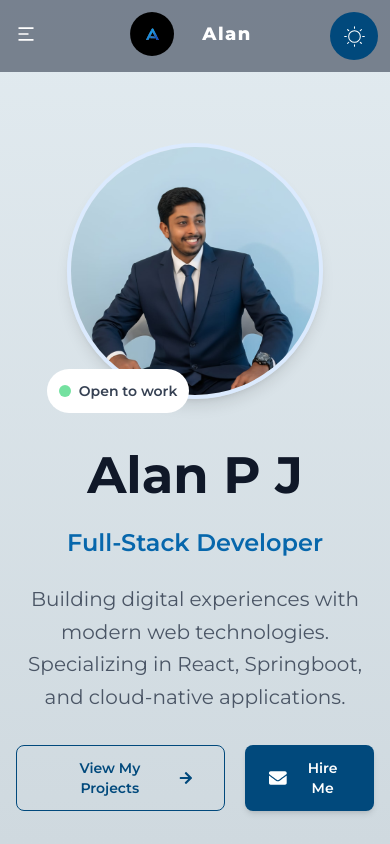
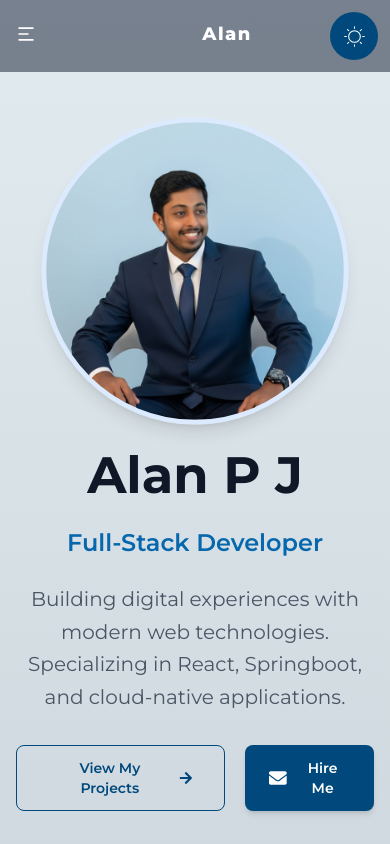
Before and after one commit to Alan-P-J/React_Tailwind_Portfolio_Demo, a React (Vite) app: page / in a window 390 px wide. Shown: the top 844 px of the page. Built offline with nearby package versions, Linux system fonts and the light colour scheme; a web font is replaced by a local one.

Commit message:
Profile Image added

```diff
--- a/src/components/Header.jsx
+++ b/src/components/Header.jsx
@@ -55,7 +55,7 @@ const Header = forwardRef(
             </div>
           </button>
           <div className="flex items-center gap-2 pl-1">
-            <img src={Logo} alt="Logo" className="rounded-full h-11 w-11" />
+            <img src={Logo} alt="Logo" className="rounded-full max-md:invisible h-11 w-11" />
           <p className="flex items-center justify-center pl-5 text-lg text-white duration-500 dark:text-black demo">
            Alan
           </p>
--- a/src/components/Hero.jsx
+++ b/src/components/Hero.jsx
@@ -37,7 +37,7 @@ const ScrollToEmail = () => {
     <div className="flex flex-col-reverse items-center justify-between gap-12 pt-7 lg:flex-row">
 
       <div className="flex-1 text-center lg:text-left">
-        <h1 className="mb-6 text-4xl font-bold text-gray-900 md:text-5xl lg:text-6xl dark:text-white">
+        <h1 className="mb-6 text-4xl font-bold text-gray-900 md:text-8xl md-max:text-lg dark:text-white">
           Alan P J
         </h1>
 
@@ -82,7 +82,7 @@ const ScrollToEmail = () => {
               </div>
               </div>
         </div> */}
-         <div className="visible absolute p-3 bg-white rounded-full top-[35%] left-[12%] md:invisible md:left-0 md:right">
+         {/* <div className="visible absolute p-3 bg-white rounded-full top-[35%] left-[12%] md:invisible md:left-0 md:right">
                   <div className="flex items-center gap-2">
                     <div className="w-3 h-3 bg-green-500 rounded-full animate-pulse"></div>
                     <span className="text-sm font-semibold text-gray-700">Open to work</span>
@@ -93,12 +93,12 @@ const ScrollToEmail = () => {
                     <div className="w-3 h-3 bg-green-500 rounded-full animate-pulse"></div>
                     <span className="text-sm font-semibold text-gray-700">Open to work</span>
                   </div>
-            </div>
+            </div> */}
         <div className="w-64 h-64 md:w-80 md:h-80">
           <img
             src={profileImg}
             alt="Alan P J"
-            className="object-cover w-full h-full border-4 border-blue-100 rounded-full shadow-lg"
+            className="object-cover w-full h-full border-4 border-blue-100 rounded-full shadow-lg scale-120"
           />
         </div>
 
```
